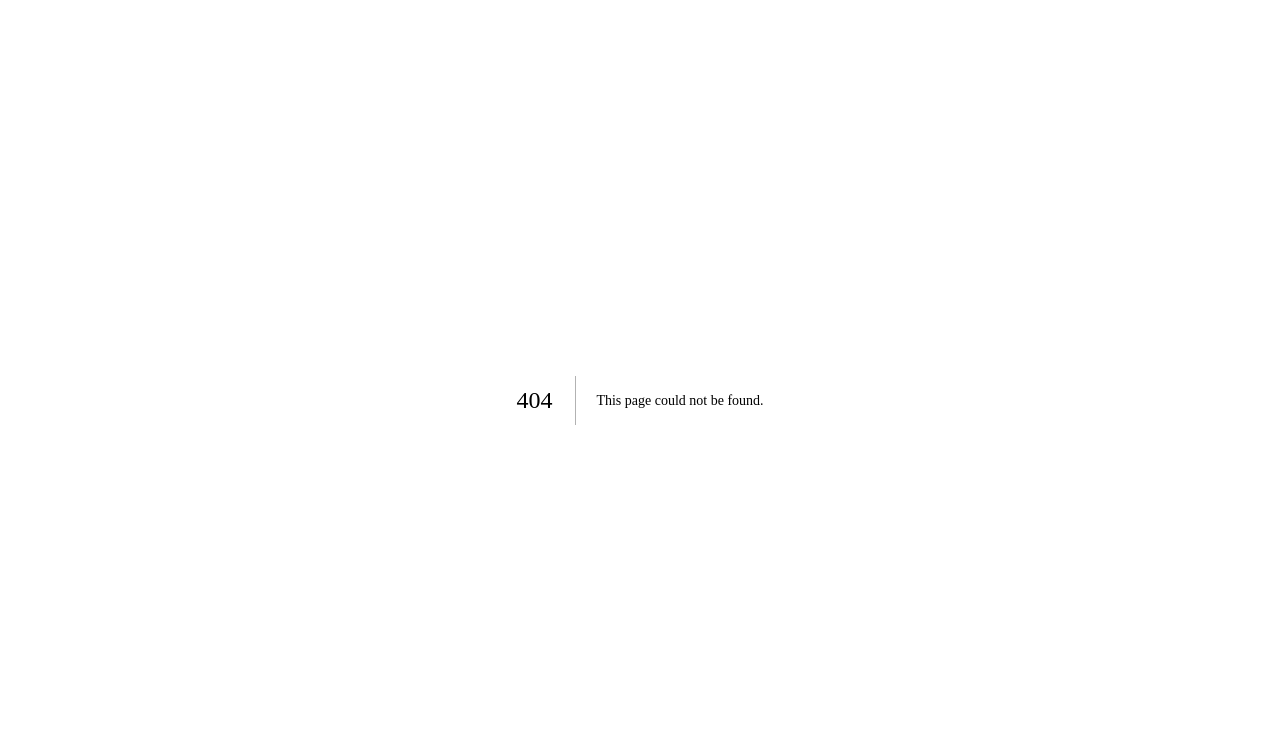
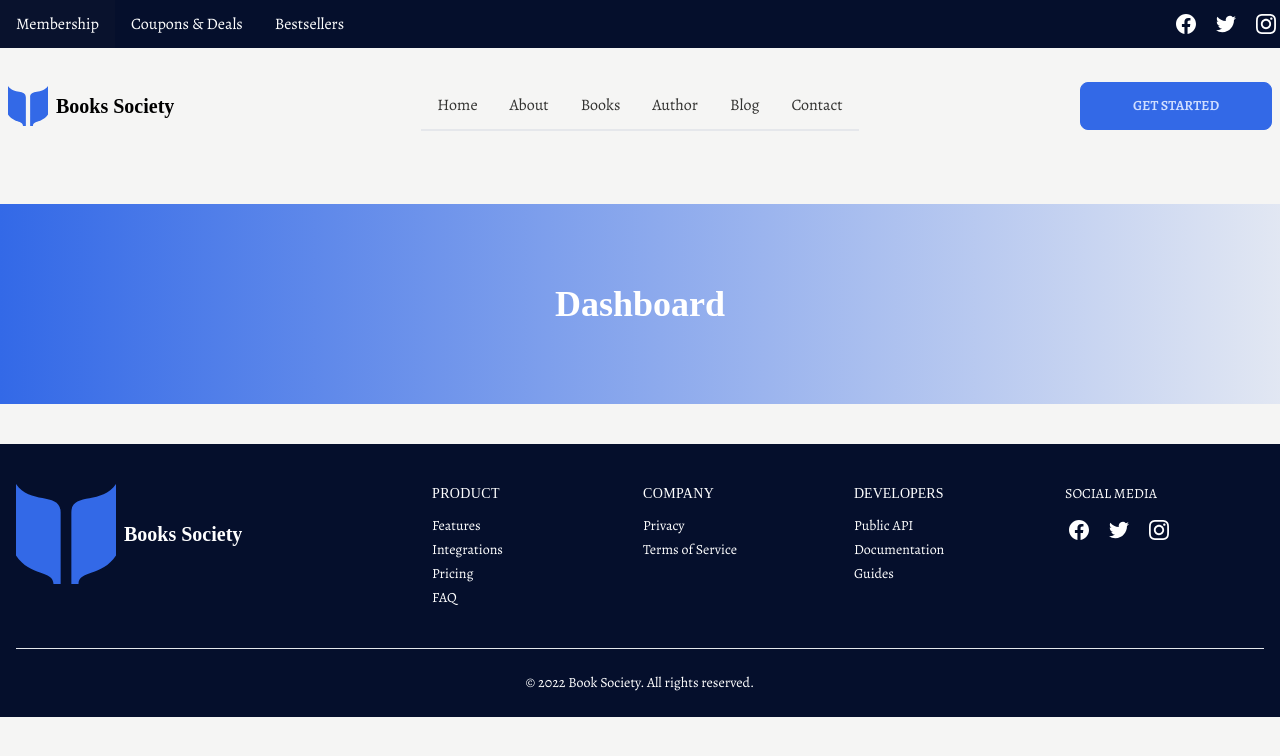
Before and after one commit to Sahariar/books-society, a Next.js app: page /dashboard in a window 1280 px wide. Before the commit this address had no page. Shown: the top 756 px of the page. Built offline with nearby package versions, Linux system fonts and the light colour scheme; a web font is replaced by a local one.

Commit message:
Dashboard Created

```diff
--- /dev/null
+++ b/pages/dashboard/index.js
@@ -0,0 +1,30 @@
+import Head from "next/head";
+import Footer from "../../components/Shared/Footer";
+import Header from "../../components/Shared/Header";
+
+const index = () => {
+  return (
+    <>
+      <Head>
+        <title>Dashboard</title>
+        <meta name="description" content="Generated by create next app" />
+        <link rel="icon" href="/favicon.ico" />
+      </Head>
+      <Header></Header>
+
+      <main>
+        <section className="container mx-auto py-10">
+          <div className="title-area py-20 bg-gradient-to-r from-primary to-primary/10">
+            <h2 className="text-4xl text-white font-bold text-center">Dashboard</h2>
+          </div>
+
+
+        </section>
+      </main>
+
+      <Footer></Footer>
+    </>
+  );
+};
+
+export default index;
```
